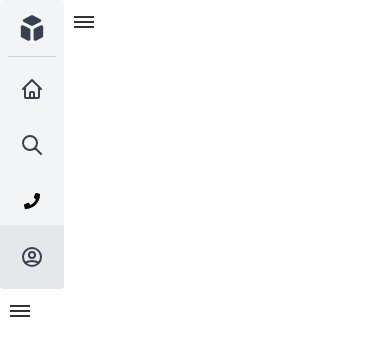
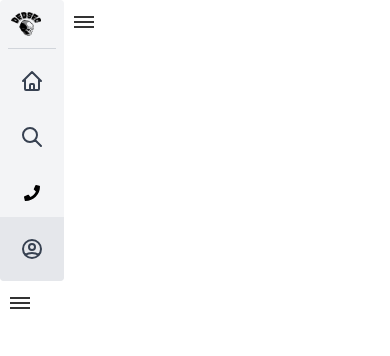
Before and after one commit to IslemBrg/Islem, a Next.js app: page /components/NavBar in a window 390 px wide. Both pictures are taken after a click on the button 20 px from the left and 22 px from the top of the page. Shown: the top 356 px of the page. Built offline with nearby package versions, Linux system fonts and the light colour scheme.

Commit message:
responsive navbar

```diff
--- a/pages/components/NavBar.js
+++ b/pages/components/NavBar.js
@@ -32,9 +32,7 @@ export default function NavBar() {
           >
       <div className="flex flex-col items-center w-16 h-full overflow-hidden text-gray-700 bg-gray-100 rounded">
 		<Link onClick={()=> {setSideBar(false)}} className="flex items-center justify-center mt-3" href="/">
-			<svg className="w-8 h-8 fill-current" xmlns="http://www.w3.org/2000/svg" viewBox="0 0 20 20" fill="currentColor">
-				<path d="M11 17a1 1 0 001.447.894l4-2A1 1 0 0017 15V9.236a1 1 0 00-1.447-.894l-4 2a1 1 0 00-.553.894V17zM15.211 6.276a1 1 0 000-1.788l-4.764-2.382a1 1 0 00-.894 0L4.789 4.488a1 1 0 000 1.788l4.764 2.382a1 1 0 00.894 0l4.764-2.382zM4.447 8.342A1 1 0 003 9.236V15a1 1 0 00.553.894l4 2A1 1 0 009 17v-5.764a1 1 0 00-.553-.894l-4-2z" />
-			</svg>
+    <Image src="/Images/dedsec logo.png" width={30} height={100} className="h-6 mr-3 sm:h-9" alt="Flowbite Logo"/>
 		</Link>
 		<div className="flex flex-col items-center mt-3 border-t border-gray-300">
 			<Link onClick={()=> {setSideBar(false)}} className="flex items-center justify-center w-12 h-12 mt-2 rounded hover:bg-gray-300" href="/">
```
